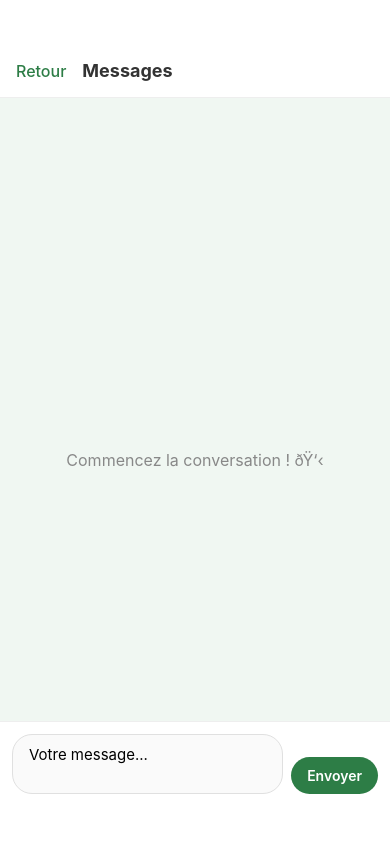
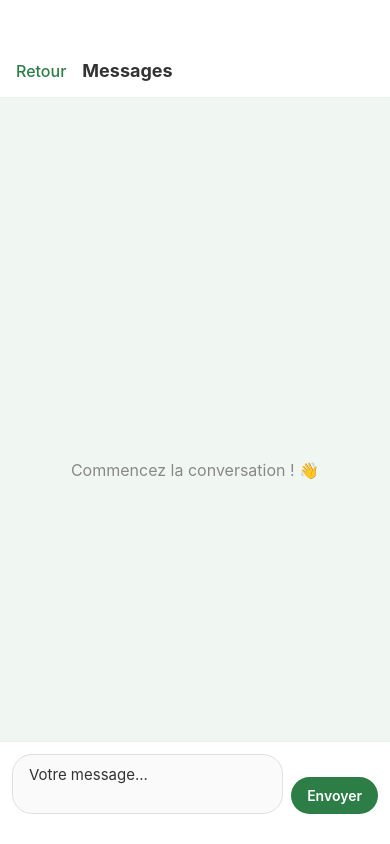
Before and after one commit to kaceme-cmd/DiabWalk, a React Native app: screen /Messages in a window 390 px wide. Built offline with nearby package versions, Linux system fonts and the light colour scheme.

Commit message:
Fix position champ de saisie Messages avec KeyboardAvoidingView

```diff
--- a/screens/MessagesScreen.js
+++ b/screens/MessagesScreen.js
@@ -46,10 +46,10 @@ export default function MessagesScreen({ route, navigation }) {
   }
 
   return (
-    <View style={styles.container} onLayout={() => {}}>
-
-
-
+    <KeyboardAvoidingView
+      style={styles.container}
+      behavior={Platform.OS === 'ios' ? 'padding' : 'height'}
+      keyboardVerticalOffset={0}>
       <View style={styles.header}>
         <TouchableOpacity onPress={() => navigation.goBack()}>
           <Text style={styles.backBtn}>Retour</Text>
@@ -84,7 +84,7 @@ export default function MessagesScreen({ route, navigation }) {
         )}
         ListEmptyComponent={
           <View style={styles.emptyContainer}>
-            <Text style={styles.emptyText}>Commencez la conversation ! ðŸ‘‹</Text>
+            <Text style={styles.emptyText}>Commencez la conversation ! 👋</Text>
           </View>
         }
       />
@@ -100,9 +100,11 @@ export default function MessagesScreen({ route, navigation }) {
           <Text style={styles.sendBtnText}>Envoyer</Text>
         </TouchableOpacity>
       </View>
-    </View>
+    </KeyboardAvoidingView>
   );
-}const styles = StyleSheet.create({
+}
+
+const styles = StyleSheet.create({
   container: { flex: 1, backgroundColor: '#F0F7F2' },
   header: {
     flexDirection: 'row',
@@ -155,15 +157,7 @@ export default function MessagesScreen({ route, navigation }) {
   inputRow: {
     flexDirection: 'row',
     padding: 12,
-    backgroundColor: '#fff',
-    borderTopWidth: 0.5,
-    borderTopColor: '#eee',
-    gap: 8,
-    alignItems: 'flex-end',
-  },inputRow: {
-    flexDirection: 'row',
-    padding: 12,
-    paddingBottom: 50,
+    paddingBottom: 30,
     backgroundColor: '#fff',
     borderTopWidth: 0.5,
     borderTopColor: '#eee',
@@ -178,6 +172,7 @@ export default function MessagesScreen({ route, navigation }) {
     paddingHorizontal: 16,
     paddingVertical: 10,
     fontSize: 15,
+    color: '#333',
     backgroundColor: '#FAFAFA',
     maxHeight: 100,
   },
```
